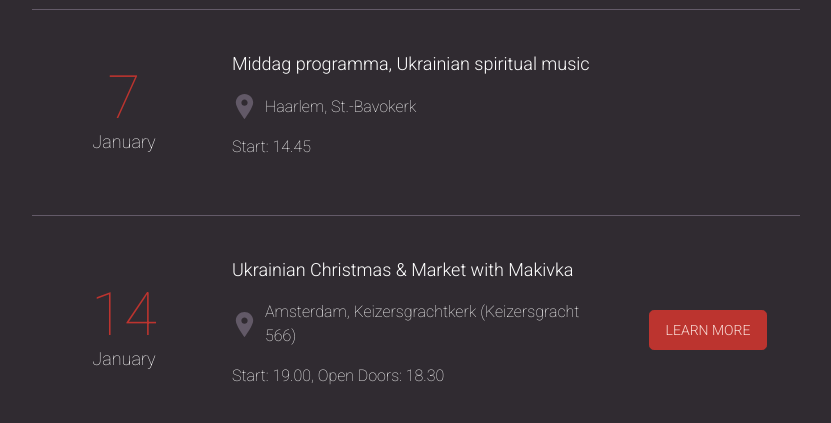
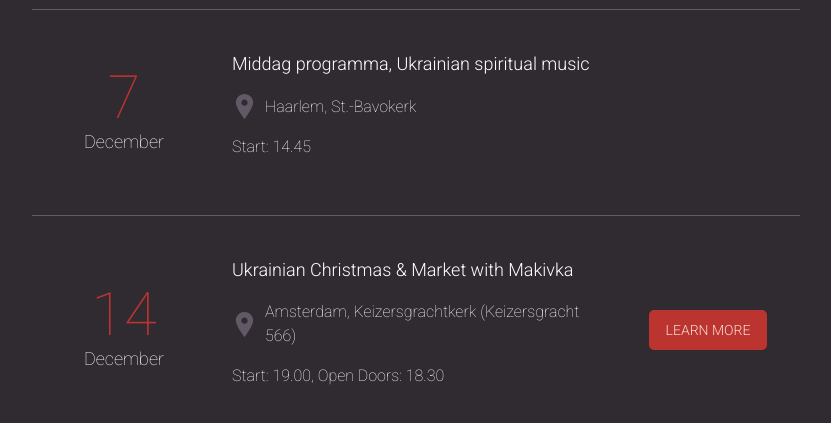
Before and after one commit to lkononenko/makivka-website, a Next.js app: page / in a window 1280 px wide. Shown: the part 1460-1883 px from the top of the page, without its empty margins (224-1055 px from the left). Built offline with nearby package versions, Linux system fonts and the light colour scheme.

Commit message:
content: correct dates

```diff
--- a/src/app/page.tsx
+++ b/src/app/page.tsx
@@ -28,7 +28,7 @@ const upcomingConcerts = [
   },
   {
     date: '7',
-    month: 'January',
+    month: 'December',
     title: 'Middag programma, Ukrainian spiritual music',
     location: 'Haarlem, St.-Bavokerk',
     time: 'Start: 14.45',
@@ -37,7 +37,7 @@ const upcomingConcerts = [
   },
   {
     date: '14',
-    month: 'January',
+    month: 'December',
     title: 'Ukrainian Christmas & Market with Makivka',
     location: 'Amsterdam, Keizersgrachtkerk (Keizersgracht 566)',
     time: 'Start: 19.00, Open Doors: 18.30',
```
